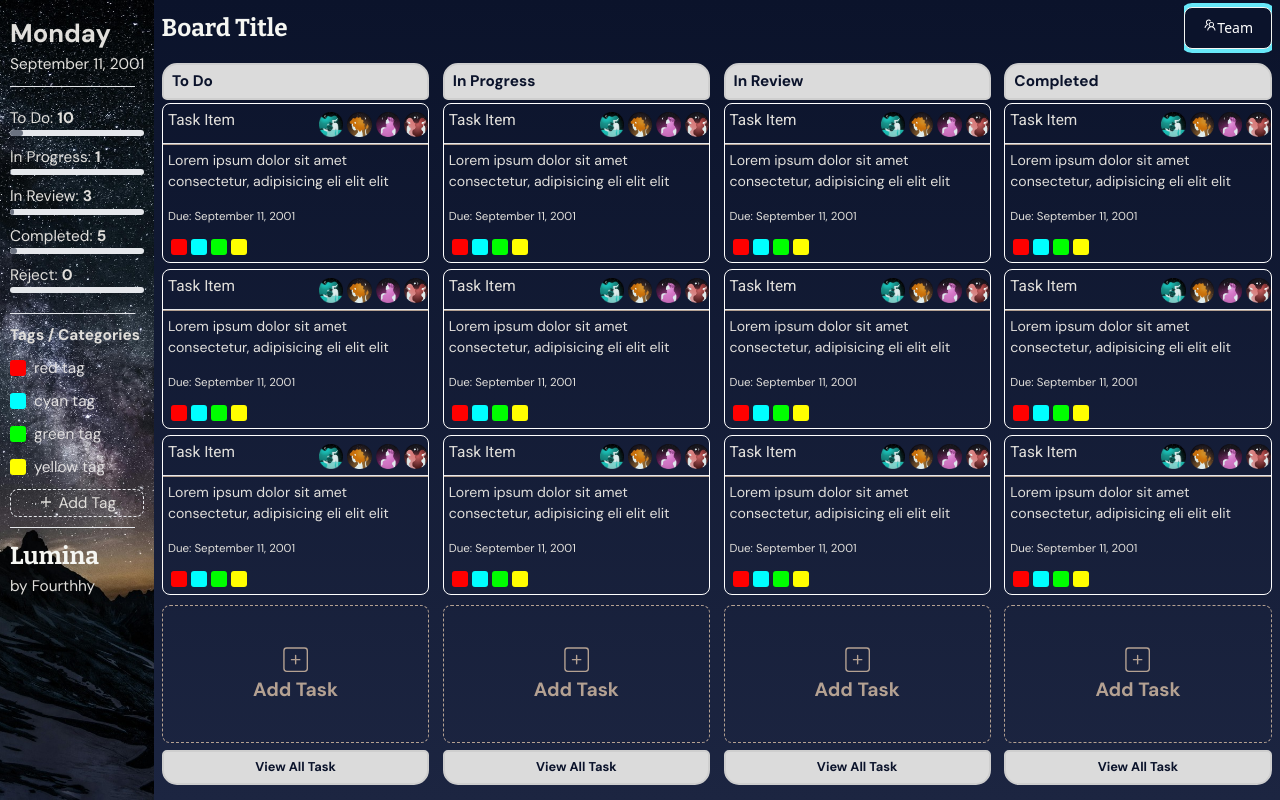
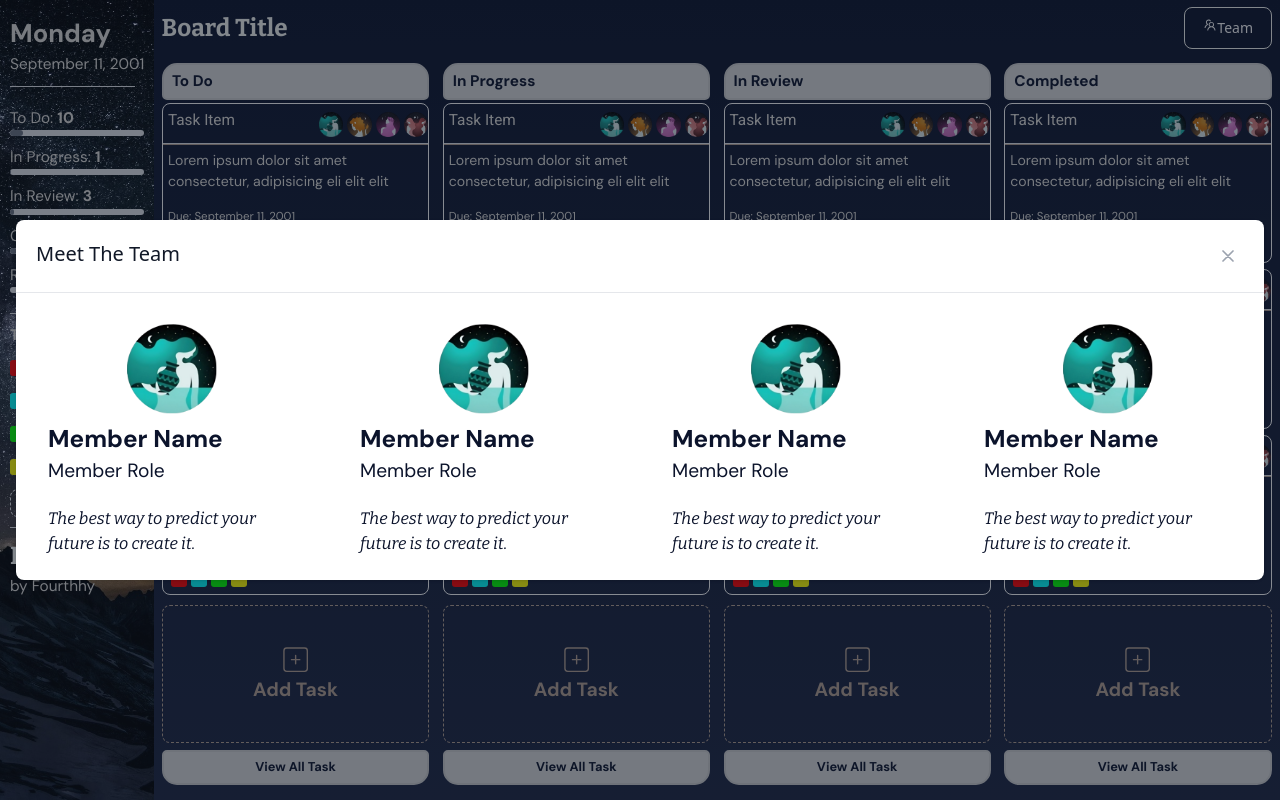
Before and after one commit to Fourthhy/Lumina, a React (Vite) app: page / in a window 1280 px wide. Both pictures are taken after a click on the button "Team". Built offline with nearby package versions, Linux system fonts and the light colour scheme.

Commit message:
Implementation: The Team View

```diff
--- /dev/null
+++ b/src/components/functional/MemberCard.jsx
@@ -0,0 +1,20 @@
+export default function MemberCard() {
+    return (
+        <>
+            <div className="h-[100%] w-[100%]">
+                <div className="h-[13vh] w-[100%] flex items-center justify-center">
+                    <img src="/profiles/aquarius.png" alt="profile image" className="size-[7vw]"/>
+                </div>
+                <div>
+                    <p className="font-Content text-[1.9vw] text-[#0b132b] font-bold pl-[8px]">Member Name</p>
+                    <p className="font-Content text-[1.5vw] text-[#0b132b] pl-[8px]">Member Role</p>
+                    <p className="font-Serif text-[1.3vw] text-[#0b132b] pl-[8px] pt-[20px]">
+                        <i>
+                        The best way to predict your future is to create it.
+                        </i>
+                    </p>
+                </div>
+            </div>
+        </>
+    )
+}
--- a/src/components/functional/TaskBoard.jsx
+++ b/src/components/functional/TaskBoard.jsx
@@ -1,9 +1,14 @@
-import { Button } from "flowbite-react";
+import { Button, Modal } from "flowbite-react";
 import { AiOutlineTeam } from "react-icons/ai";
 import { CiSquarePlus } from "react-icons/ci";
 import TaskContainer from "./TaskContainer"
+import { useState } from "react";
+
+import MemberCard from "./MemberCard"
 
 export default function TaskBoard() {
+    const [openModal, setOpenModal] = useState(false);
+
     const categoryHeaders = [
         { categoryID: 1, categoryName: "To Do" },
         { categoryID: 2, categoryName: "In Progress" },
@@ -13,11 +18,36 @@ export default function TaskBoard() {
 
     return (
         <>
+            <Modal dismissible show={openModal} onClose={() => setOpenModal(false) } size={'7xl'}>
+                <Modal.Header>Meet The Team</Modal.Header>
+                <div className="flex">
+                    <Modal.Body>
+                        <div className="space-y-6">
+                            <MemberCard />
+                        </div>
+                    </Modal.Body>
+                    <Modal.Body>
+                        <div className="space-y-6">
+                            <MemberCard />
+                        </div>
+                    </Modal.Body>
+                    <Modal.Body>
+                        <div className="space-y-6">
+                            <MemberCard />
+                        </div>
+                    </Modal.Body>
+                    <Modal.Body>
+                        <div className="space-y-6">
+                            <MemberCard />
+                        </div>
+                    </Modal.Body>
+                </div>
+            </Modal>
             <div className="h-[7%] w-[100%] overflow-y-hidden">
                 <div className="flex justify-between items-center w-[100%] h-[100%] overflow-y-hidden">
                     <p className="font-Serif text-[1.9vw] text-[#F5F6F2] font-bold p-[8px]">Board Title</p>
                     <div className="flex items-center h-[100%] m-[8px] gap-3">
-                        <Button className="border-[#F5F6F2] bg-[#0b132b] enabled:hover:bg-[#1c2541]"><AiOutlineTeam />Team</Button>
+                        <Button onClick={() => setOpenModal(true)} className="border-[#F5F6F2] bg-[#0b132b] enabled:hover:bg-[#1c2541]"><AiOutlineTeam />Team</Button>
                     </div>
                 </div>
             </div>
```
